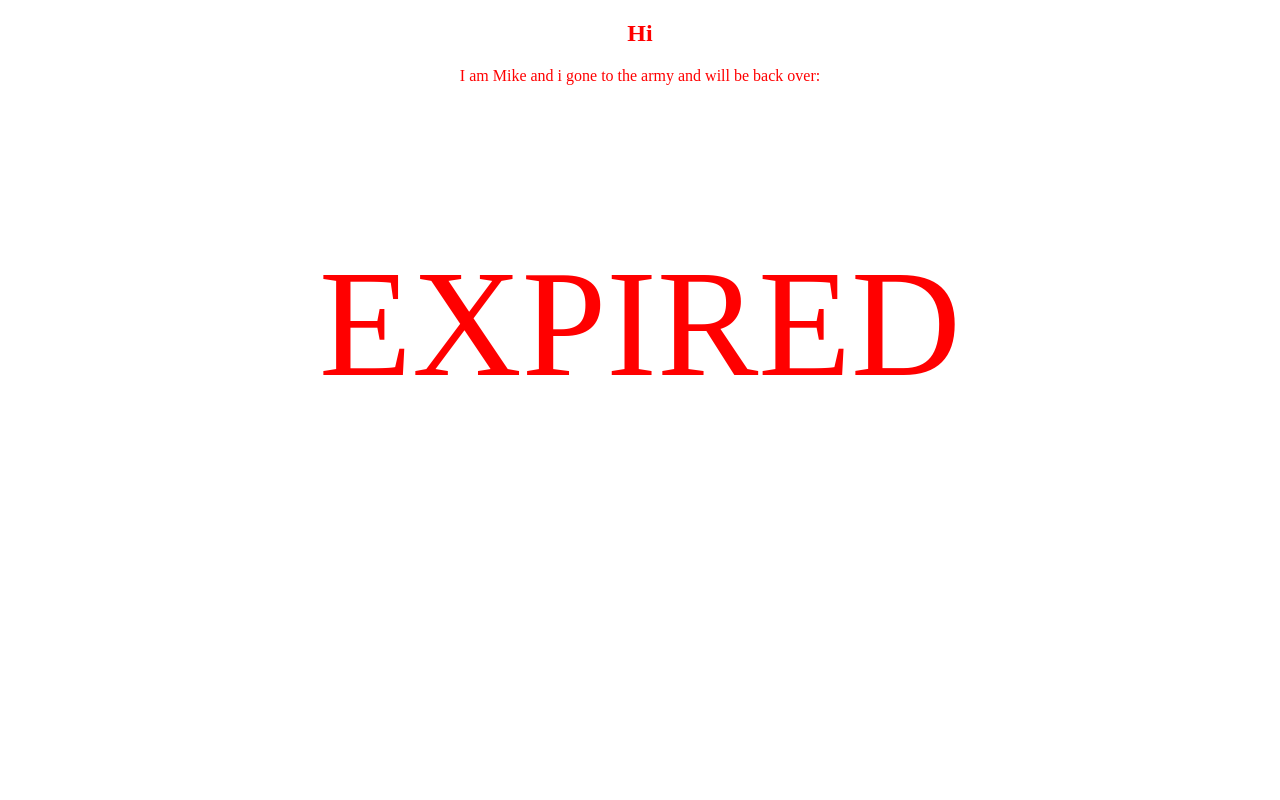
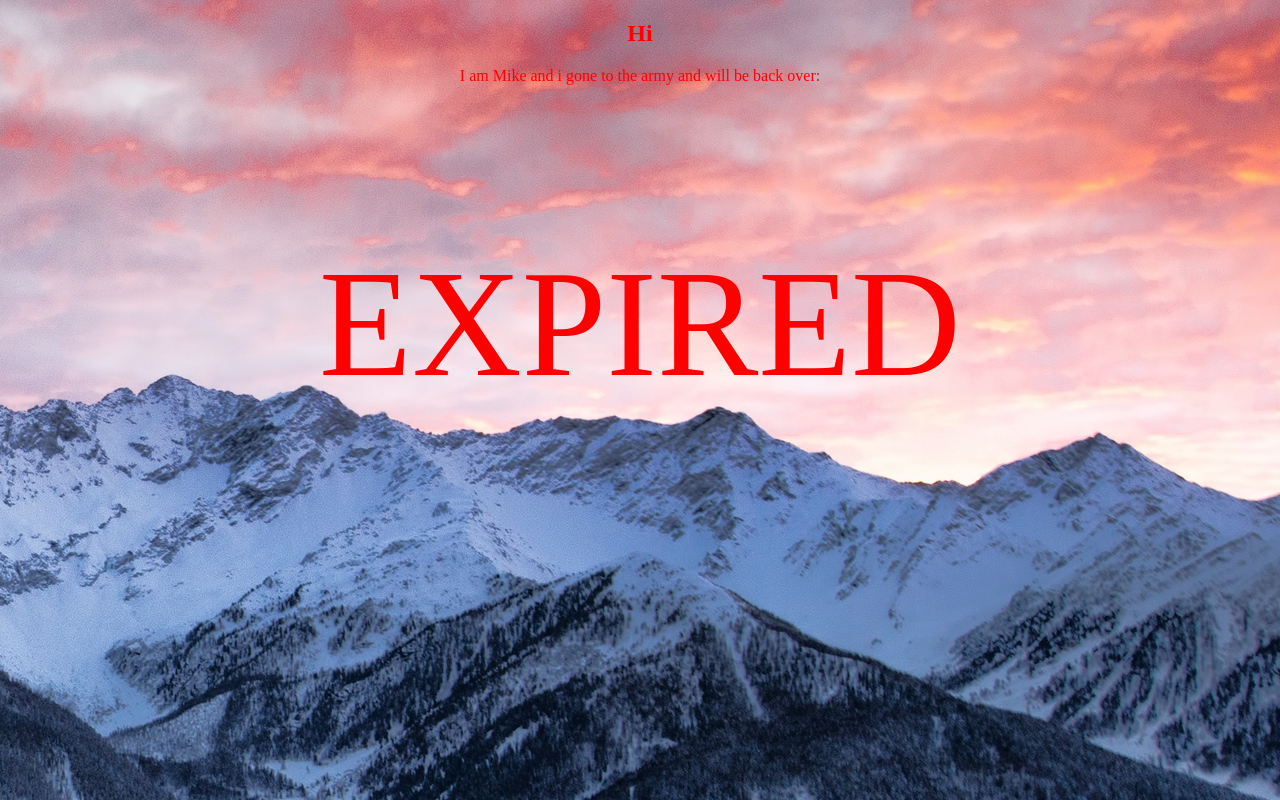
Before and after one commit to MikeSavenkov/MikeSavenkov.github.io, a plain HTML site: page index.html in a window 1280 px wide. Drawn offline with Linux system fonts and the light colour scheme.

Commit message:
modified index.html

```diff
--- a/index.html
+++ b/index.html
@@ -13,7 +13,7 @@
 		}
 	  </style
    </HEAD>
-<BODY background="images/bg.jpg">
+<BODY background="images/mount.jpg">
    <h2 class="p" style="text-align: center">Hi</h2>
    <P class="p" style="text-align: center">I am Mike and i gone to the army and will be back over:</P>
    <p class="h1" style="text-align:center" id="timer"></p>
```
